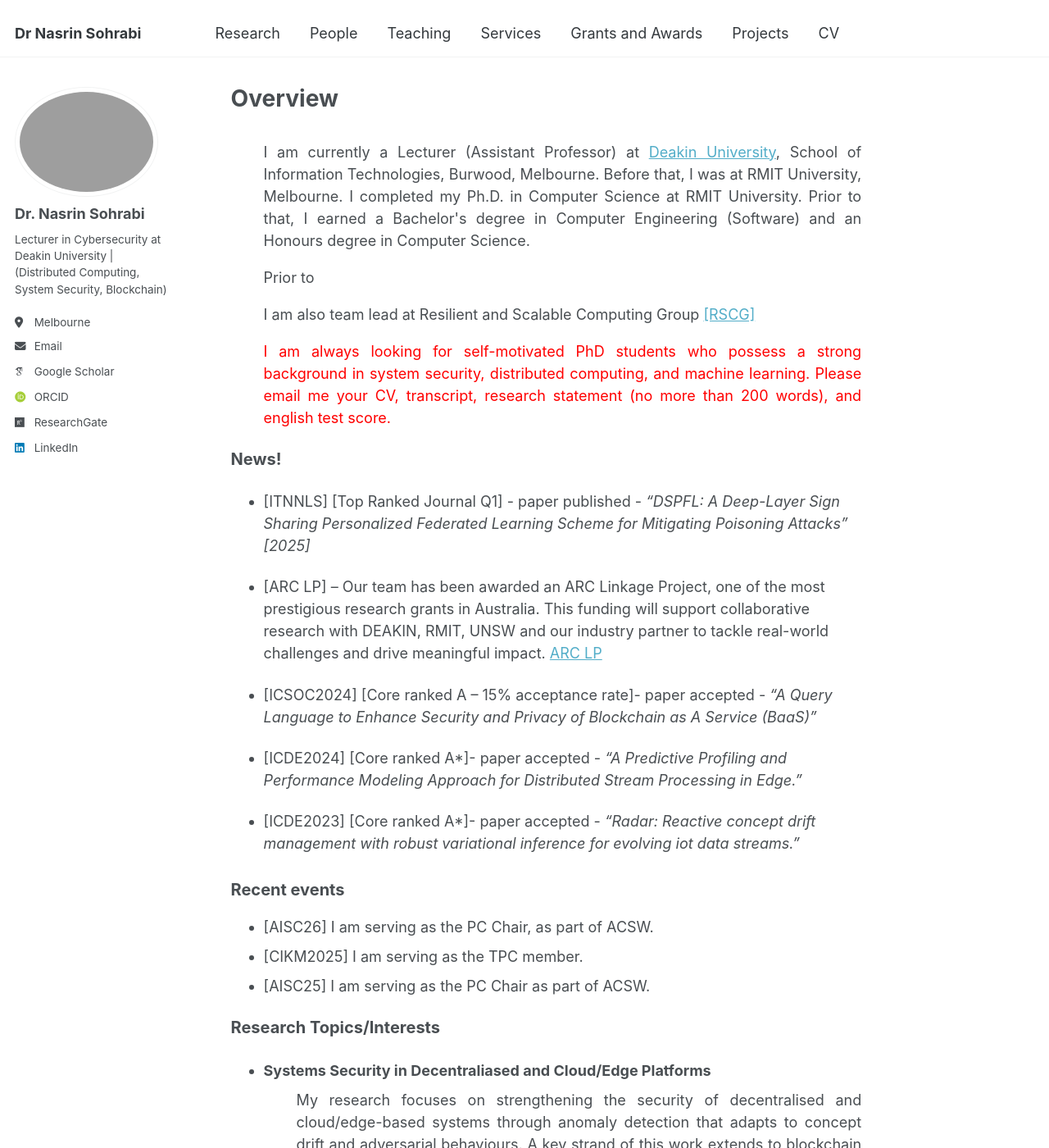
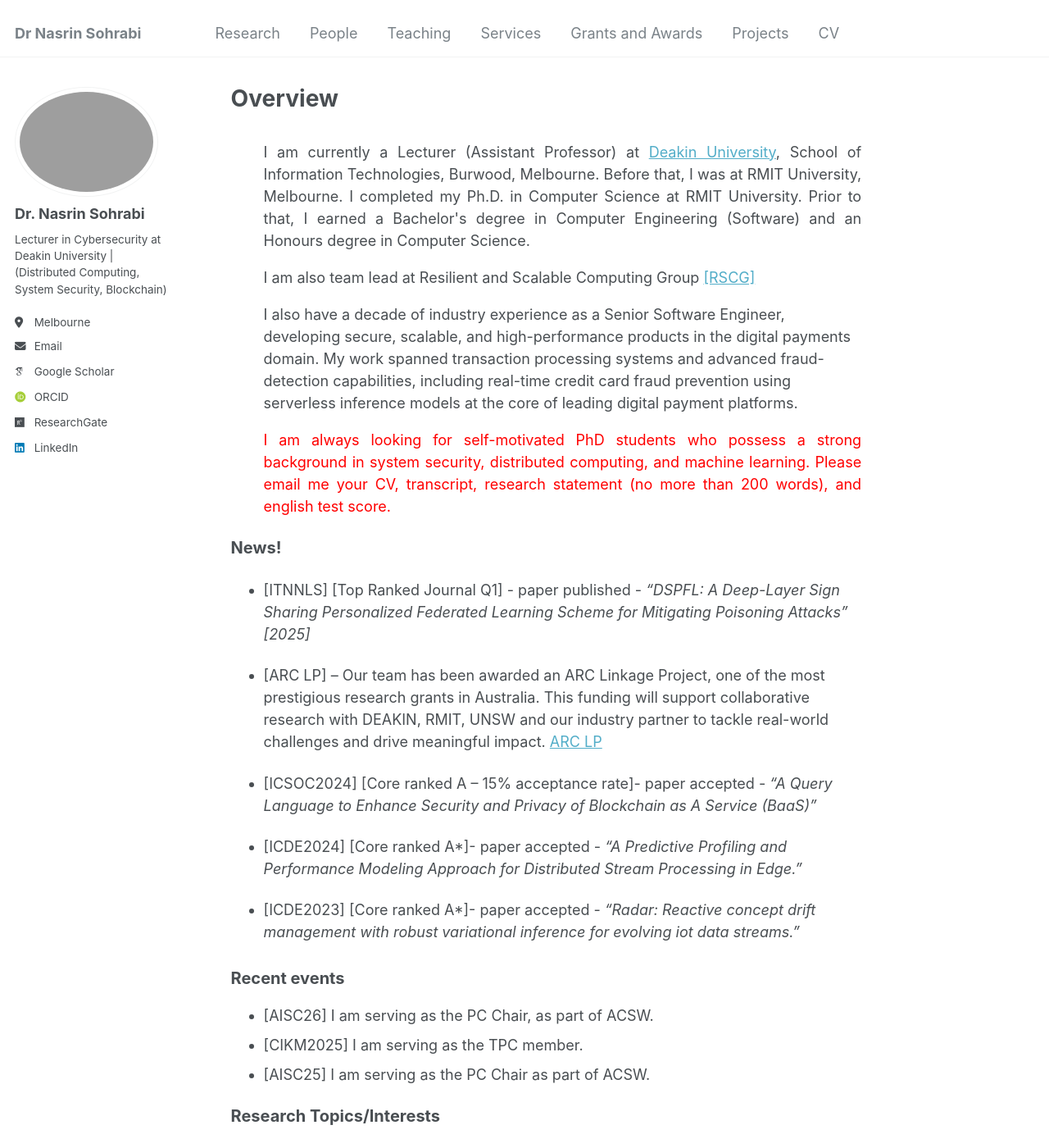
Before and after one commit to Nasrin-Sohrabi/Nasrin-Sohrabi.github.io, a Jekyll site: the page built from _pages/about.md, in a window 1280 px wide and 1400 px high. Shown: the whole window at 82% size. Built offline with Jekyll 4.4.1, drawn with Linux system fonts in a browser that asks for light colours; some web fonts are replaced.

Commit message:
update the intro

```diff
--- a/_pages/about.md
+++ b/_pages/about.md
@@ -10,9 +10,9 @@ redirect_from:
 <span style="text-align: justify;"></span>
   <ul style="text-align: justify;"> I am currently a Lecturer (Assistant Professor) at <a href="https://www.deakin.edu.au/">Deakin University</a>, School of Information Technologies, Burwood, Melbourne. Before that, I was at RMIT University, Melbourne. I completed my Ph.D. in Computer Science at RMIT University. Prior to that, I earned a Bachelor's degree in Computer Engineering (Software) and an Honours degree in Computer Science. </ul>
 
-  <ul>Prior to </ul>
+  <ul>I am also team lead at Resilient and Scalable Computing Group <a href="https://rscg-research.gitlab.io/rscg.gitlab.io">[RSCG]</a></ul>
 
-  <ul>I am also team lead at Resilient and Scalable Computing Group <a href="https://rscg-research.gitlab.io/rscg.gitlab.io">[RSCG]</a></ul>
+  <ul> I also have a decade of industry experience as a Senior Software Engineer, developing secure, scalable, and high-performance products in the digital payments domain. My work spanned transaction processing systems and advanced fraud-detection capabilities, including real-time credit card fraud prevention using serverless inference models at the core of leading digital payment platforms.</ul>
 
   <ul style="text-align: justify; color: red"> I am always looking for self-motivated PhD students who possess a strong background in system security, distributed computing, and machine learning. Please email me your CV, transcript, research statement (no more than 200 words), and english test score. </ul>
 
--- a/_sass/_variables.scss
+++ b/_sass/_variables.scss
@@ -58,7 +58,8 @@ $sidebar-link-max-width     : 250px;
 $gray                       : #7a8288;
 $dark-gray                  : mix(#000, $gray, 40%);
 $darker-gray                : mix(#000, $gray, 60%);
-$light-gray                 : mix(#fff, $gray, 50%);
+// $light-gray                 : mix(#fff, $gray, 50%);
+$light-gray                 : mix(#505862, $gray, 50%);
 $lighter-gray               : mix(#fff, $gray, 90%);
 
 $body-color                 : #fff;
@@ -68,8 +69,7 @@ $code-background-color-dark : $light-gray;
 $text-color                 : $dark-gray;
 $border-color               : $lighter-gray;
 
-// $primary-color              : #7a8288;
-$primary-color              : #34393d;
+$primary-color              : #7a8288;
 $success-color              : #62c462;
 $warning-color              : #f89406;
 $danger-color               : #ee5f5b;
```
